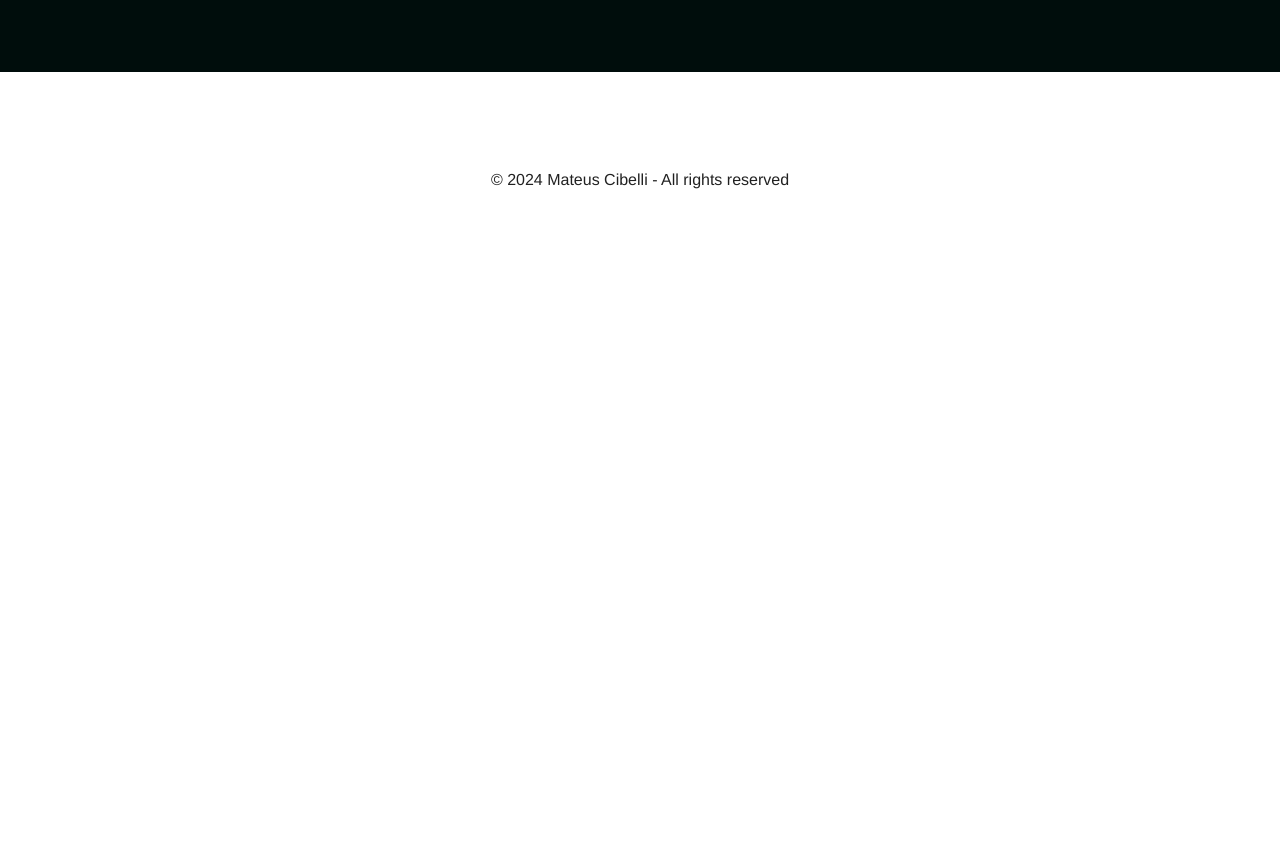
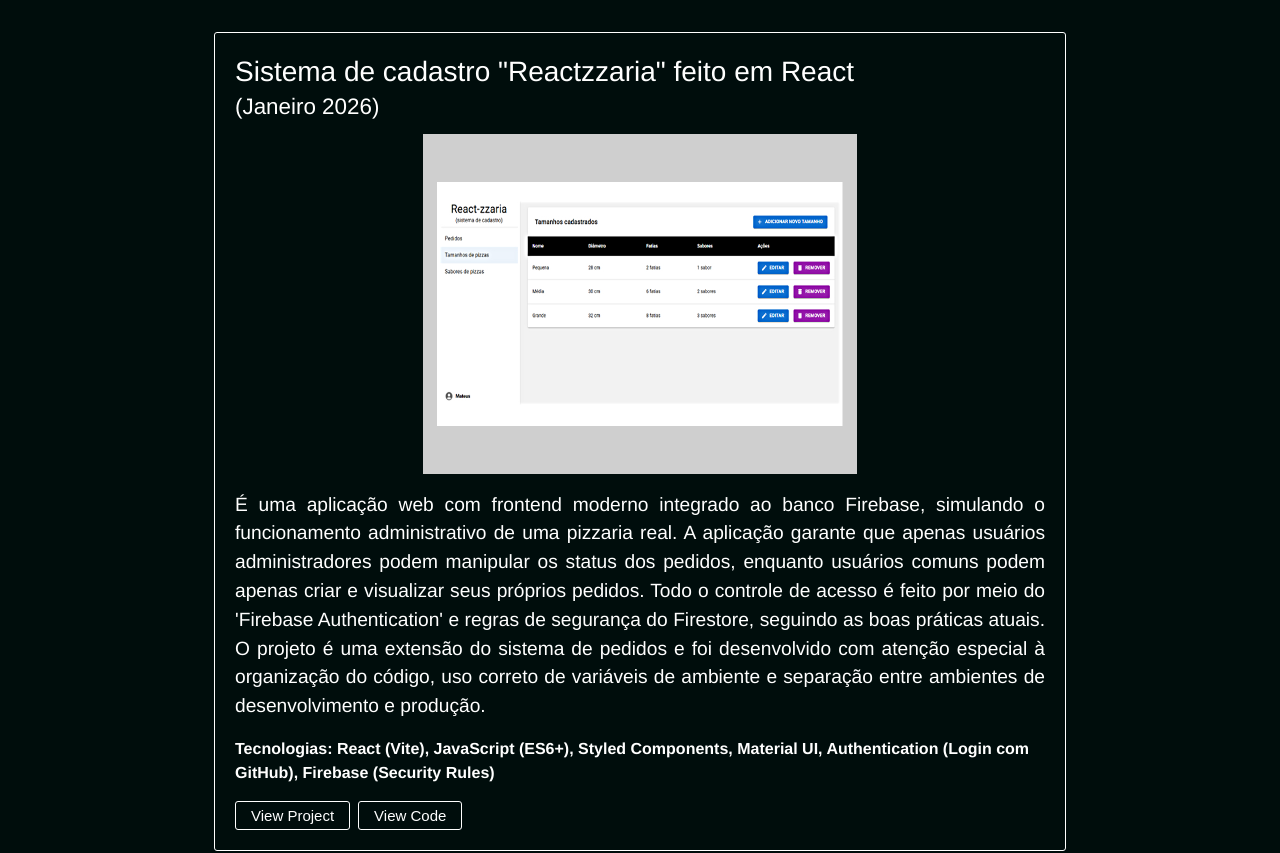
Before and after one commit to mateus-cibelli-de-oliveira/my-portfolio, a React (Vite) app: page / in a window 1280 px wide. Shown: the part 5300-6153 px from the top of the page. Before the commit the page ends 5508 px from the top, so only its background shows below. Built offline with nearby package versions, Linux system fonts and the light colour scheme; some icons are missing.

Commit message:
feat: Adding the last project from January to the ProjectsSection page.

```diff
--- a/src/pages/Home/sections/ProjectsSection/ProjectsSection.tsx
+++ b/src/pages/Home/sections/ProjectsSection/ProjectsSection.tsx
@@ -64,6 +64,18 @@ const ProjectsSection: React.FC = () => {
         "Tecnologias: React (Vite), JavaScript (ES6+), Styled Components, Material UI, Authentication (Login com GitHub), Firebase (Security Rules)",
       websiteURL: "https://reactzzaria.vercel.app",
       codeURL: "https://github.com/mateus-cibelli-de-oliveira/reactzzaria--sistema-pedidos"
+    },
+    {
+      title:
+        'Sistema de cadastro "Reactzzaria" feito em React',
+      subtitle: "(Janeiro 2026)",
+      srcImg: "/images/capa-reactzzaria-cadastro.jpg",
+      description:
+        "É uma aplicação web com frontend moderno integrado ao banco Firebase, simulando o funcionamento administrativo de uma pizzaria real. A aplicação garante que apenas usuários administradores podem manipular os status dos pedidos, enquanto usuários comuns podem apenas criar e visualizar seus próprios pedidos. Todo o controle de acesso é feito por meio do 'Firebase Authentication' e regras de segurança do Firestore, seguindo as boas práticas atuais. O projeto é uma extensão do sistema de pedidos e foi desenvolvido com atenção especial à organização do código, uso correto de variáveis de ambiente e separação entre ambientes de desenvolvimento e produção.",
+      technologies:
+        "Tecnologias: React (Vite), JavaScript (ES6+), Styled Components, Material UI, Authentication (Login com GitHub), Firebase (Security Rules)",
+      websiteURL: "https://reactzzaria-cadastro.vercel.app",
+      codeURL: "https://github.com/mateus-cibelli-de-oliveira/reactzzaria--sistema-cadastro"
     }
   ];
 
```
Also changed, not shown: public/images/capa-reactzzaria-cadastro.jpg (added).
